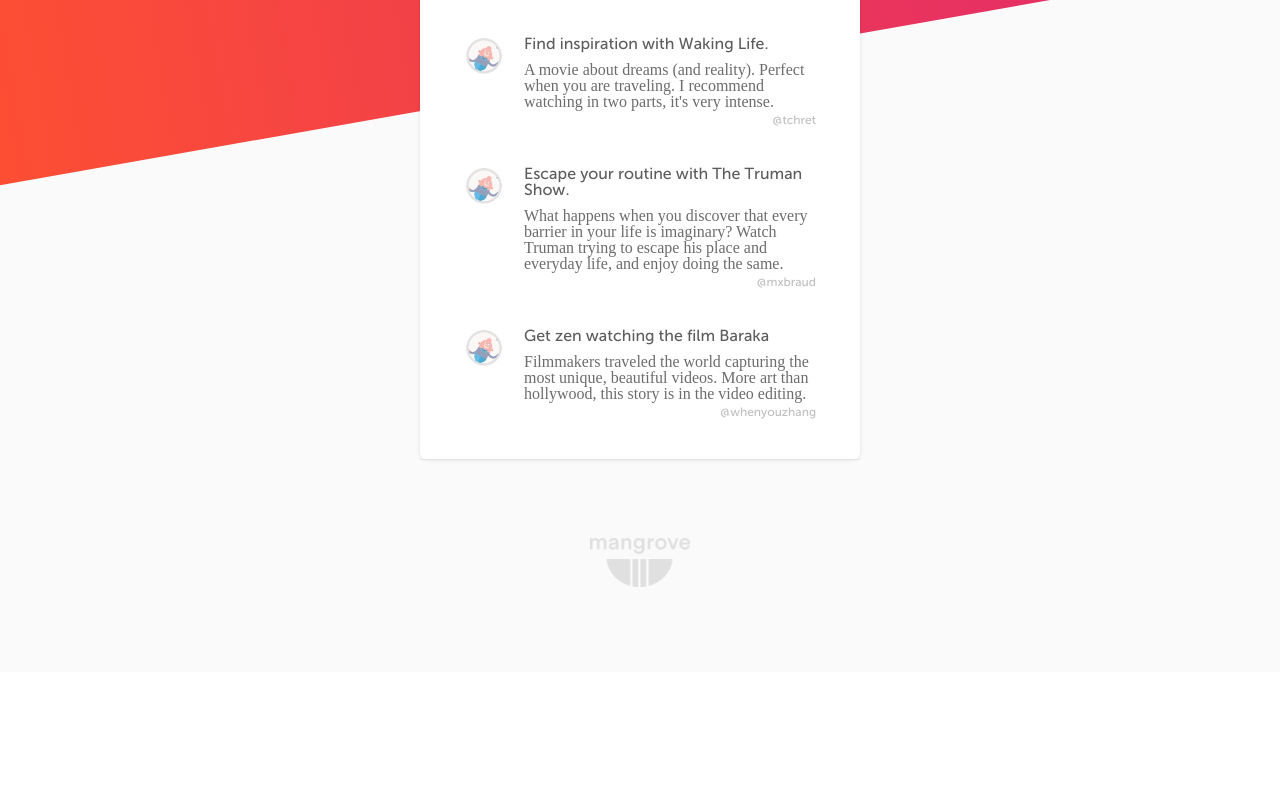
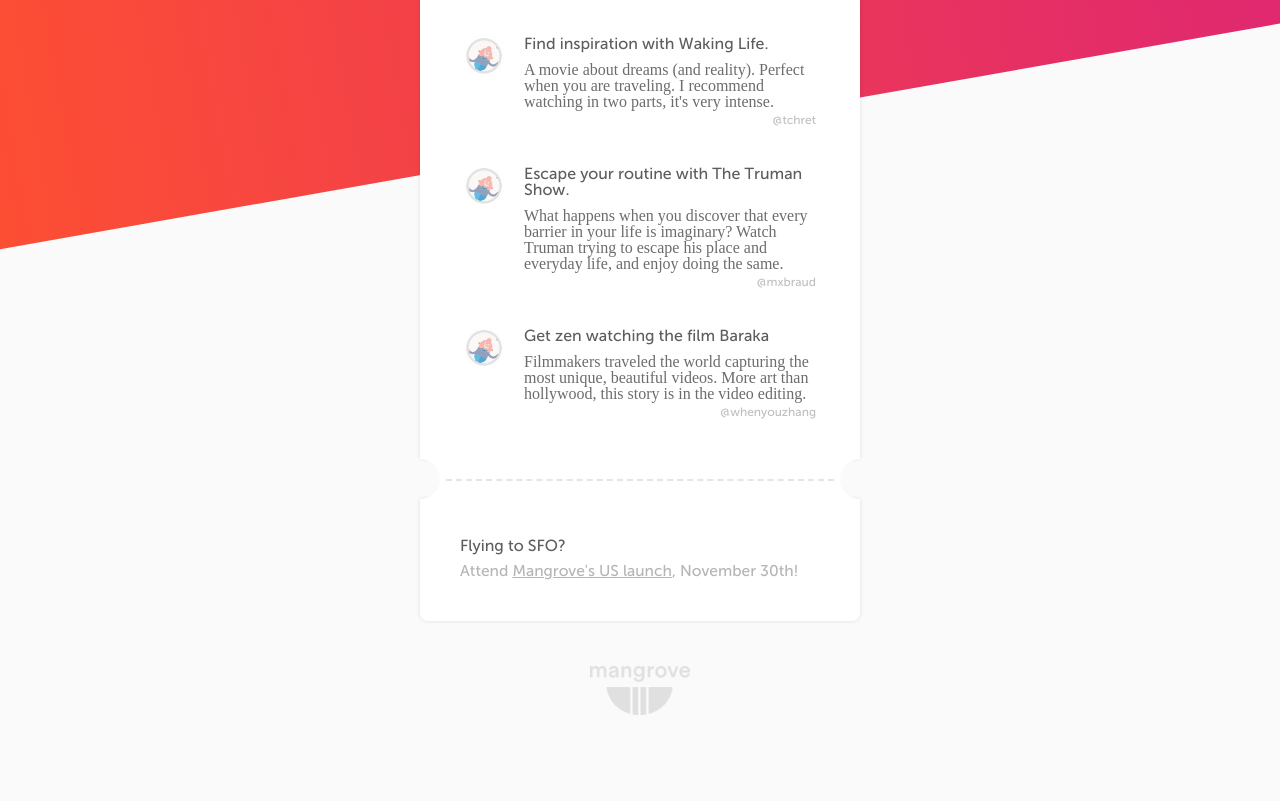
Before and after one commit to MeetMangrove/nomadpack, a plain HTML site: page get-inspired/index.html in a window 1280 px wide. Shown: the part 926-1727 px from the top of the page. Before the commit the page ends 1598 px from the top, so only its background shows below. Drawn offline with Linux system fonts and the light colour scheme.

Commit message:
add holes on secondary/content page's card

```diff
--- a/get-inspired/index.html
+++ b/get-inspired/index.html
@@ -24,7 +24,9 @@
       <h2 class='header-tagline'>Ultimate pack for digital nomads.</h2>
     </header>
     <div class='card-wrapper'>
-      <article id="pg-get-inspired" class="card">
+      <div class="home-article-wrapper">
+        <article>
+          <div class="card card-top">
             <a href="../" class="lnk-back"></a>
             <h3>Get inspired</h3>
             <div class="Line"></div>
@@ -98,9 +100,19 @@ Watch Truman trying to escape his place and everyday life, and enjoy doing the s
 
               </ul>
             </div>
-        <div class="Line"></div>
+          </div>
+          <div class="main-article-separator">
+            <div class="separator-left"></div>
+            <div class="separator-right"></div>
+            <div class="separator-line"></div>
+          </div>
+          <div class="card card-bottom announcement">
+            <p class="announcement-title">Flying to SFO?</p>
+            <p class="announcement-text">Attend <a href="https://www.eventbrite.com/e/the-end-of-work-as-we-know-it-mangrove-launch-event-tickets-29393256020">Mangrove's US launch</a>, November 30th!</p>
+          </div>
 
         </article>
+      </div>
     </div>
     <footer>
       <a class="logo" href="http://meetmangrove.com/" title="Mangrove"></a>
--- a/index.css
+++ b/index.css
@@ -533,10 +533,14 @@ ol li:last-child {
   transform: rotate(180deg);
 }
 
+ul {
+  padding-bottom: 20px;
+}
+
 ul > li {
   position: relative;
-  margin: 20px 0;
-  padding-left: 30px
+  margin-top: 20px;
+  padding-left: 30px;
 }
 
 ul > li a {
```
Lines whose indentation alone changed are shown as unchanged.
